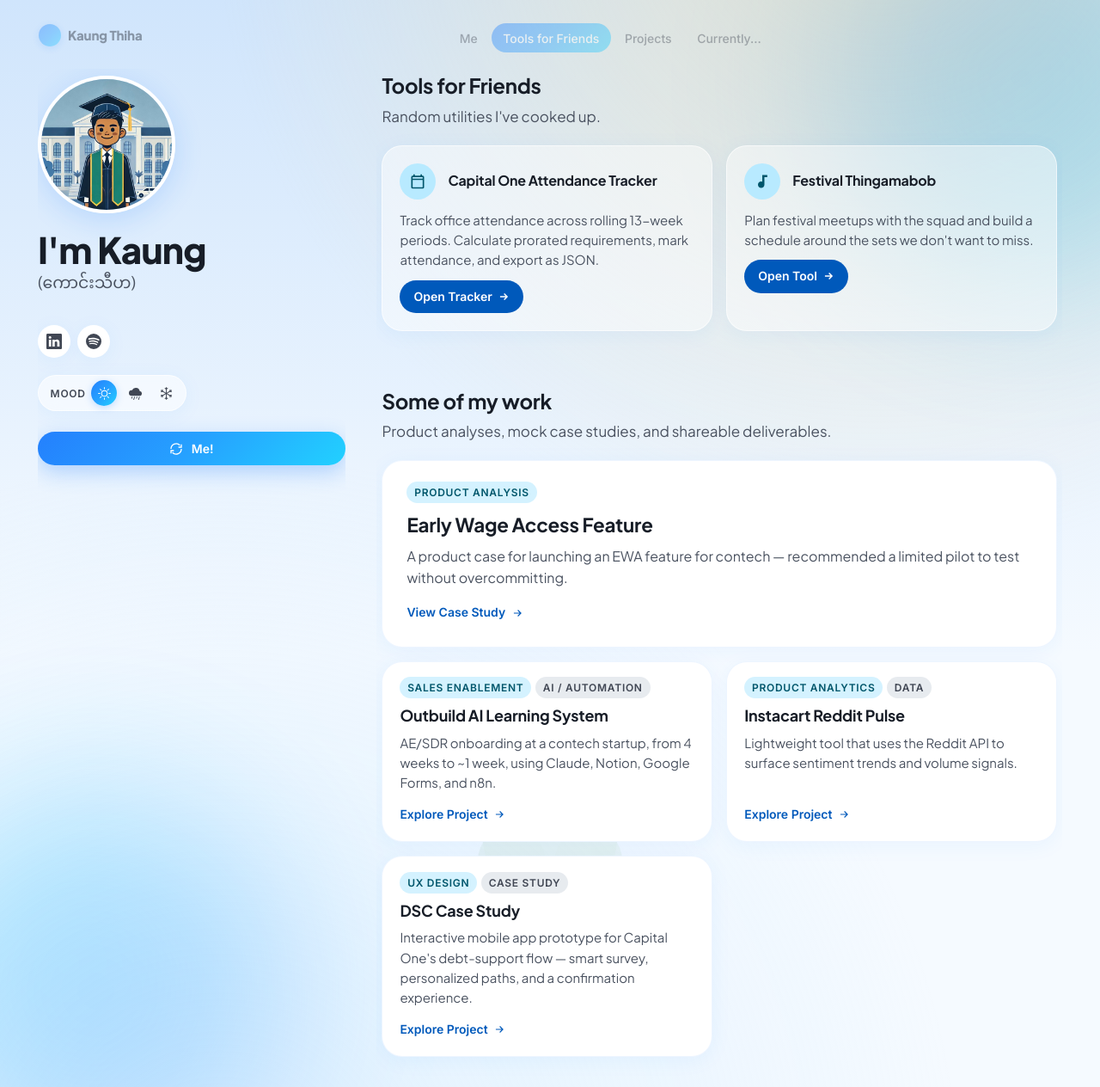
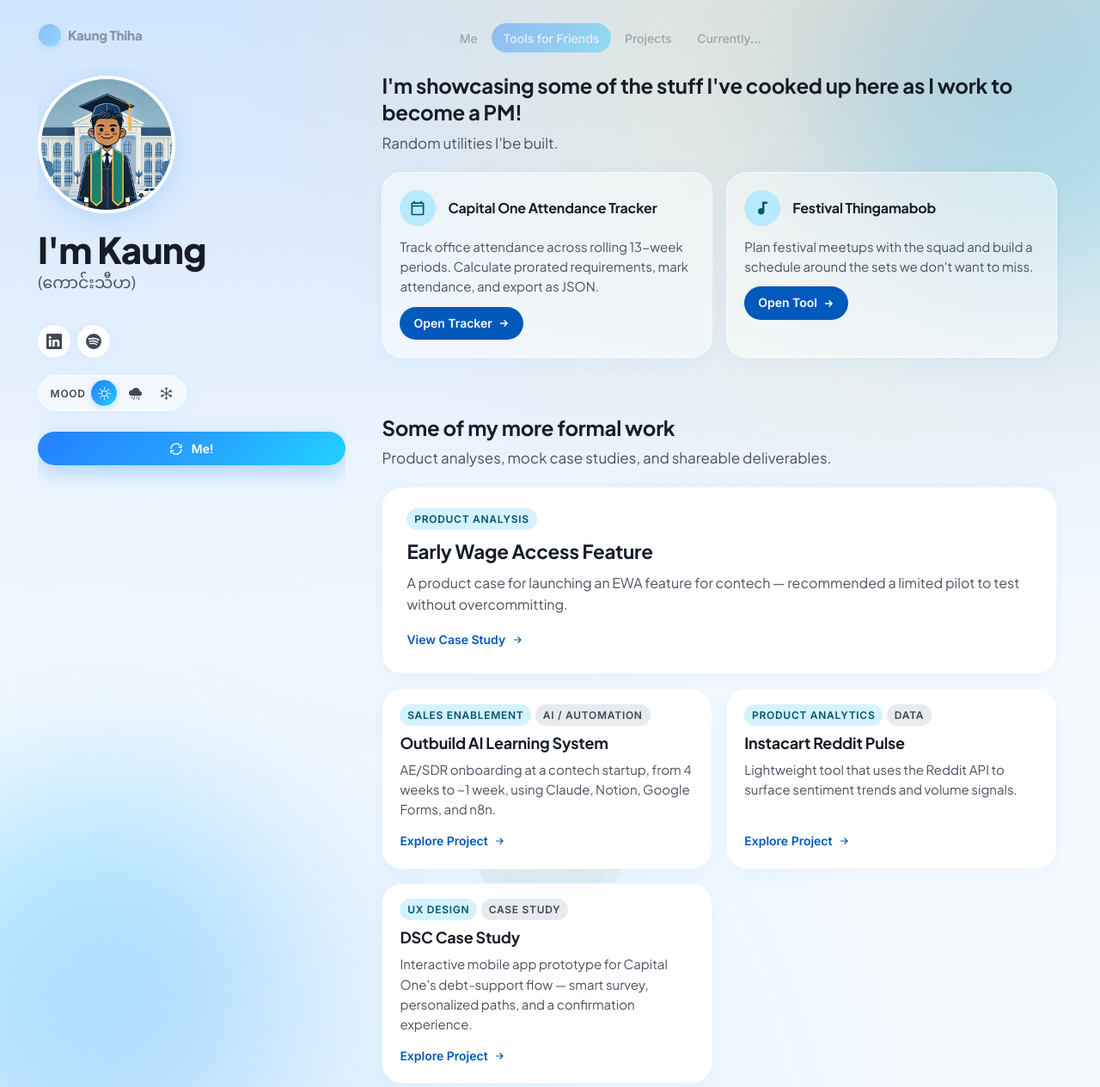
Before and after one commit to kaungthiha/kaungthiha.github.io, a Jekyll site: the page built from index.html, in a window 1280 px wide. Shown: the whole page at 86% size. Built offline with Jekyll 4.4.1, drawn with Linux system fonts in a browser that asks for light colours; a script that is not in the unit is left out; the list of posts is cut into pages by our own code.

Commit message:
blurb fix

```diff
--- a/index.html
+++ b/index.html
@@ -110,8 +110,8 @@
 
         <!-- Tools subsection -->
         <section class="card-section" id="sub-tools" aria-labelledby="tools-title">
-          <h2 class="section-title" id="tools-title">Tools for Friends</h2>
-          <p class="section-lede">Random utilities I've cooked up.</p>
+          <h2 class="section-title" id="tools-title">I'm showcasing some of the stuff I've cooked up here as I work to become a PM!</h2>
+          <p class="section-lede">Random utilities I'be built.</p>
 
           <div class="tool-grid">
             <div class="tool-card">
@@ -147,7 +147,7 @@
         <!-- Projects subsection -->
         <section class="card-section" id="sub-projects" aria-labelledby="projects-title">
           <span class="section-eyebrow"></span> <!--edit blue title here-->
-          <h2 class="section-title" id="projects-title">Some of my work</h2>
+          <h2 class="section-title" id="projects-title">Some of my more formal work</h2>
           <p class="section-lede">Product analyses, mock case studies, and shareable deliverables.</p>
 
           <div class="project-grid">
@@ -246,7 +246,7 @@
 
             <h3 class="about-subhead">What I'm Up To</h3>
             <p>Nowadays, I like playing around with data to build cool products. I've had a bunch of experiences close to product (prod ops + data products) but never a formal PM position — though I'm trying to change that. In the meantime, I take a product-minded approach in my day-to-day work, plus the small utilities I'm cooking alongside AI dev tools. That ranges from drafting scoping docs and PRDs to socializing analyses across my C1 org. Across every job, the awesome product people I've met all connect dots across multiple facets of a business — which is why I ask a lot of questions to build context.</p>
-            <p>I've also got a solid grasp of <strong>Python</strong> and <strong>Java</strong>, and I'm pretty handy with <strong>SQL</strong>, <strong>R</strong>, and <strong>Tableau</strong>. Lately I'm digging into the data engineering side <em>(shoutout to Zach Wilson, who is putting out some awesome stuff)</em>. Speaking in both technical and non-technical terms is my biggest strength — and one I work on every day.</p>
+            <p>I've also got a solid grasp of <strong>Python</strong> and <strong>Java</strong>, and I'm pretty handy with <strong>SQL</strong>, <strong>R</strong>, and <strong>Tableau</strong>. Lately I'm digging into the data engineering side <em>(shoutout to Zach Wilson, who is putting out some awesome stuff)</em>. </p>
 
             <h3 class="about-subhead">Technical Skills</h3>
             <div class="skills-grid">
@@ -304,7 +304,7 @@
                 <span class="now-eyebrow">Learning</span>
               </div>
               <ul class="now-list">
-                <li>Technical Product Management</li>
+                <li>Advanced Japanese - I used to be semi-fluent!!</li>
                 <li>Being better at using Claude Code for projects</li>
                 <li>Data Product Definitions</li>
               </ul>
```
